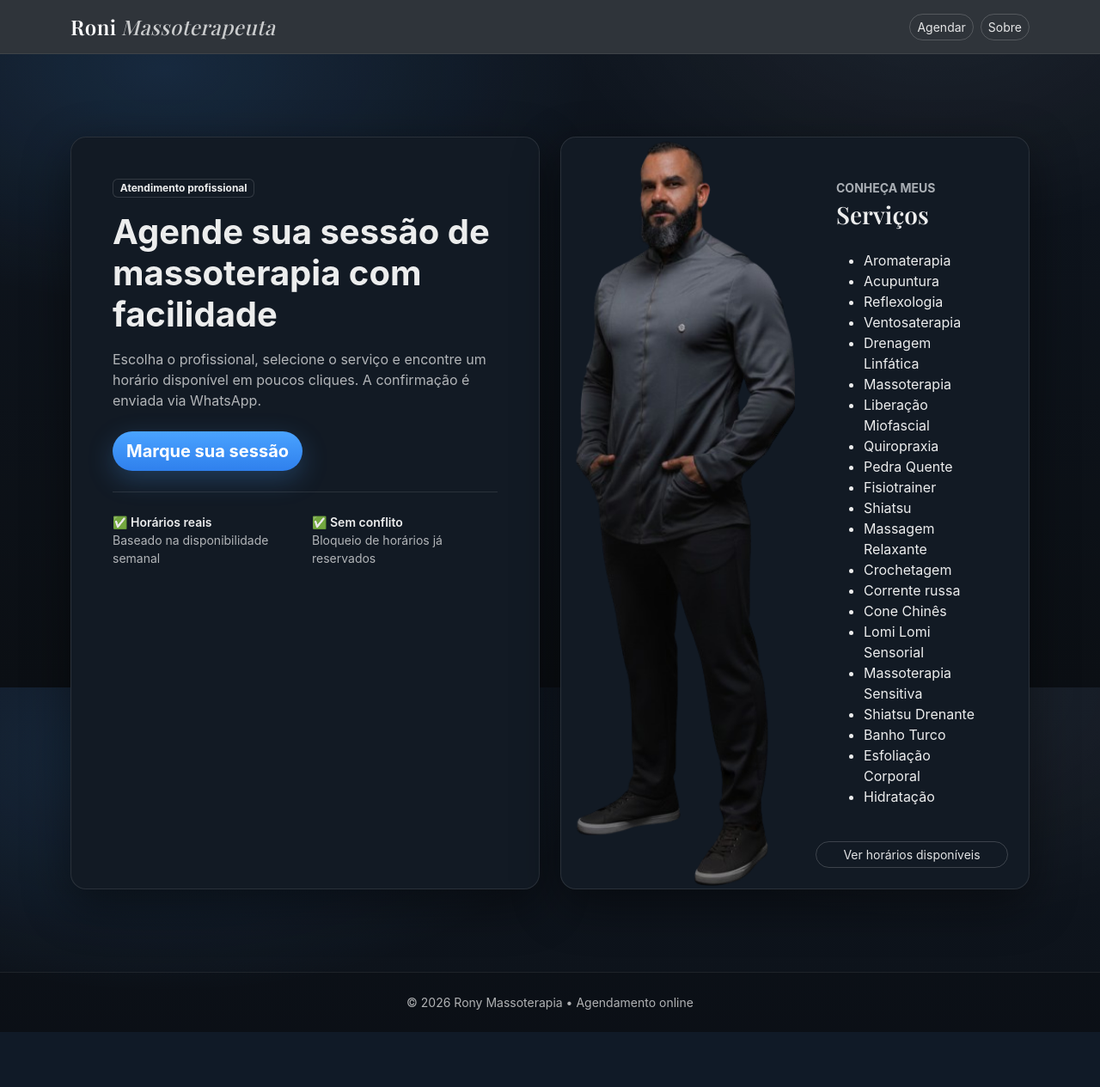
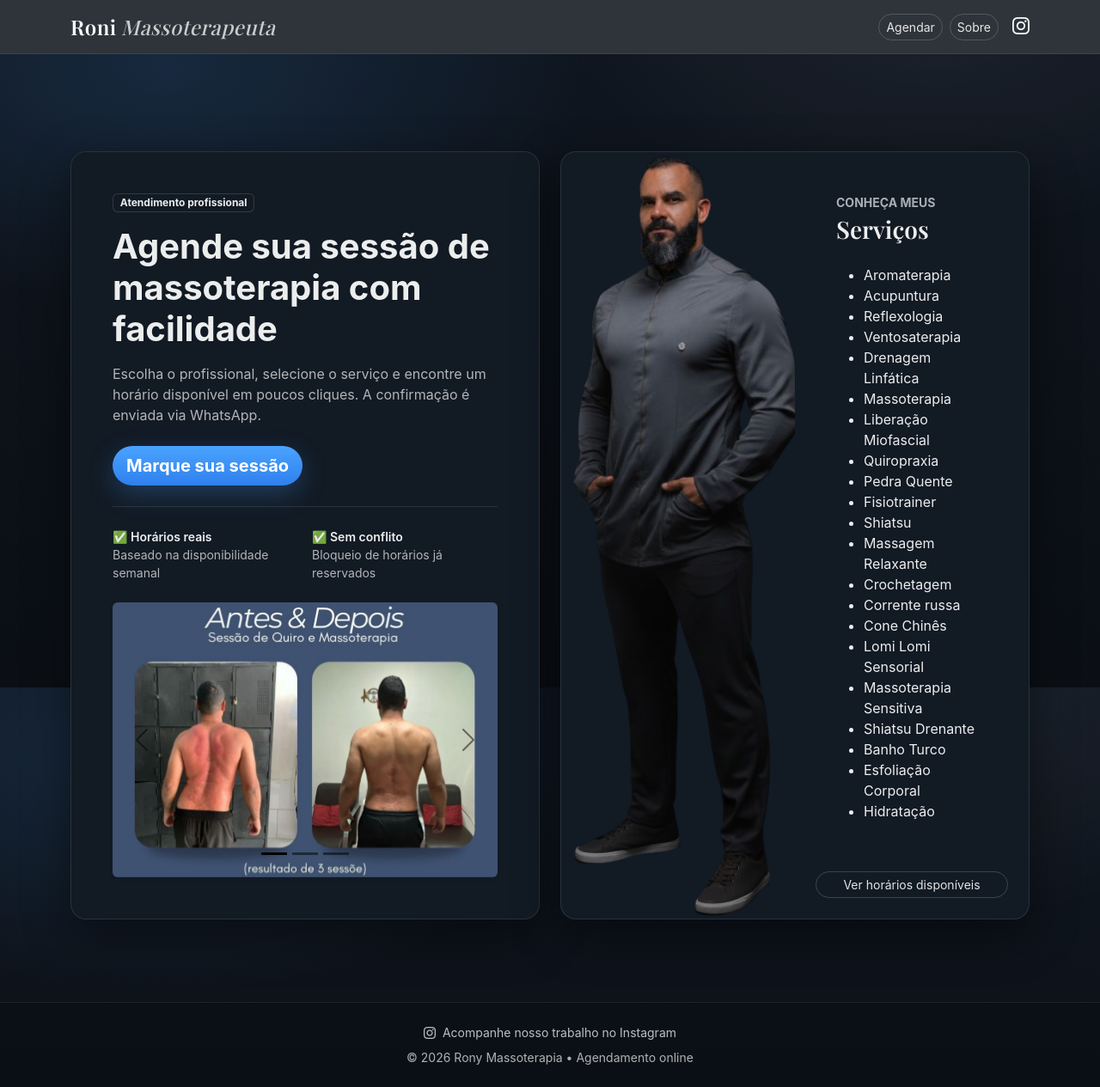
Before and after one commit to marcelinho1212/rony-massoterapia, a Django app: page / in a window 1280 px wide. Shown: the whole page at 86% size. Before the commit the page ends 1201 px from the top, so only its background shows below. Run offline with Django 5.2, Linux system fonts and the light colour scheme.

Commit message:
subindo atualizações da pagina home

```diff
--- a/core/static/css/theme.css
+++ b/core/static/css/theme.css
@@ -33,6 +33,7 @@ body{
   color: var(--rm-text);
   min-height: 100vh;
 
+
   background:
     radial-gradient(900px 500px at 15% 10%, rgba(74,163,255,.14), transparent 55%),
     radial-gradient(800px 500px at 85% 0%, rgba(255,255,255,.06), transparent 55%),
@@ -64,6 +65,7 @@ body{
 .rm-footer{
   border-top: 1px solid rgba(255,255,255,.08);
   background: rgba(0,0,0,.15);
+  flex-shrink: 0;
 }
 
 /* ===== Pills ===== */
--- a/core/templates/core/base.html
+++ b/core/templates/core/base.html
@@ -7,41 +7,48 @@
 
   <title>{% block title %}Agendamento{% endblock %} • Rony Massoterapeuta</title>
 
+  <!-- Ícone da aba -->
+  <link rel="icon" href="{% static 'core/img/favicon.png' %}" type="image/png">
+
   <!-- Bootstrap -->
   <link href="https://cdn.jsdelivr.net/npm/bootstrap@5.3.3/dist/css/bootstrap.min.css" rel="stylesheet">
+  <link rel="stylesheet" href="https://cdn.jsdelivr.net/npm/bootstrap-icons@1.11.3/font/bootstrap-icons.min.css">
 
   <!-- Fonte -->
   <link href="https://fonts.googleapis.com/css2?family=Playfair+Display:wght@500;600&display=swap" rel="stylesheet">
-  <link rel="preconnect" href="https://fonts.googleapis.com">
-  <link rel="preconnect" href="https://fonts.gstatic.com" crossorigin>
 
-
-  <!-- Theme (CSS) -->
+  <!-- Theme -->
   <link rel="stylesheet" href="{% static 'css/theme.css' %}">
 
   {% block extra_head %}{% endblock %}
 </head>
 
-<body class="rm-body">
-  <nav class="navbar navbar-expand-lg rm-navbar">
+<!-- 🔴 ALTERAÇÃO 1: body virou flex column -->
+<body class="rm-body" style="min-height:100vh; display:flex; flex-direction:column;">
+
+  <!-- Navbar -->
+  <nav class="navbar navbar-expand-lg rm-navbar fixed-top">
     <div class="container">
       <a class="navbar-brand rm-brand-text" href="{% url 'home' %}">
         Roni <span>Massoterapeuta</span>
       </a>
 
       <div class="d-flex gap-2">
-        <a class="btn btn-outline-light btn-sm rm-btn-pill" href="{% url 'choose_professional' %}">
-          Agendar
+        <a class="btn btn-outline-light btn-sm rm-btn-pill" href="{% url 'choose_professional' %}">Agendar</a>
+        <a class="btn btn-outline-secondary btn-sm btn-pill" href="{% url 'about' %}">Sobre</a>
+        <a href="https://www.instagram.com/ronimassoterapeuta/" target="_blank" rel="noopener noreferrer"
+           class="text-light fs-5 ms-2" title="Instagram">
+          <i class="bi bi-instagram"></i>
         </a>
-        {% if request.user.is_staff %}
-
-{% endif %}
-<a class="btn btn-outline-secondary btn-sm btn-pill" href="{% url 'about' %}">Sobre</a>
       </div>
     </div>
   </nav>
 
+  <!-- 🔴 ALTERAÇÃO 2: wrapper que empurra o footer -->
+  <div style="flex:1 0 auto; padding-top:80px;">
+
     <main class="container py-4 py-lg-5">
+
       {% if messages %}
         <div class="mb-3">
           {% for message in messages %}
@@ -51,14 +58,24 @@
       {% endif %}
 
       {% block content %}{% endblock %}
+
     </main>
+  </div>
 
+  <!-- Footer -->
   <footer class="rm-footer py-4">
     <div class="container text-center small rm-muted">
+      <div class="mb-2">
+        <a href="https://www.instagram.com/ronimassoterapeuta/" target="_blank" rel="noopener noreferrer"
+           class="text-decoration-none text-light opacity-75">
+          <i class="bi bi-instagram me-1"></i> Acompanhe nosso trabalho no Instagram
+        </a>
+      </div>
       © {% now "Y" %} Rony Massoterapia • Agendamento online
     </div>
   </footer>
 
+  <!-- Bootstrap JS -->
   <script src="https://cdn.jsdelivr.net/npm/bootstrap@5.3.3/dist/js/bootstrap.bundle.min.js"></script>
   {% block extra_js %}{% endblock %}
 </body>
--- a/core/templates/core/home.html
+++ b/core/templates/core/home.html
@@ -9,7 +9,8 @@
 
     <!-- COLUNA 1: Hero / Texto -->
     <div class="col-lg-6 order-1 order-lg-1">
-      <div class="card card-soft p-4 p-lg-5 h-100">
+  <div class="card card-soft p-4 p-lg-5 h-100 d-flex flex-column text-start">
+
     <span class="badge text-bg-light align-self-start mb-3">Atendimento profissional</span>
 
     <h1 class="display-6 fw-bold mb-3">
@@ -21,16 +22,15 @@
       A confirmação é enviada via WhatsApp.
     </p>
 
-        <div class="d-flex flex-column flex-sm-row gap-2">
+    <div class="d-flex flex-column flex-sm-row gap-2 align-self-start">
       <a href="{% url 'choose_professional' %}" class="btn btn-primary btn-lg btn-pill">
         Marque sua sessão
       </a>
-
     </div>
 
-        <hr class="my-4">
+    <hr class="my-4 w-100">
 
-        <div class="row g-3 small">
+    <div class="row g-3 small mb-4">
       <div class="col-12 col-sm-6">
         <div class="fw-semibold">✅ Horários reais</div>
         <div class="muted">Baseado na disponibilidade semanal</div>
@@ -40,8 +40,37 @@
         <div class="muted">Bloqueio de horários já reservados</div>
       </div>
     </div>
+
+    <div id="carrosselHero" class="carousel slide mt-auto" data-bs-ride="carousel">
+
+      <div class="carousel-indicators">
+        <button type="button" data-bs-target="#carrosselHero" data-bs-slide-to="0" class="active" aria-current="true" aria-label="Slide 1"></button>
+        <button type="button" data-bs-target="#carrosselHero" data-bs-slide-to="1" aria-label="Slide 2"></button>
+        <button type="button" data-bs-target="#carrosselHero" data-bs-slide-to="2" aria-label="Slide 3"></button>
+      </div>
+
+      <div class="carousel-inner rounded shadow-sm">
+        <div class="carousel-item active">
+          <img src="{% static 'core/img/carrossel1.jpeg' %}" class="d-block w-100 object-fit-cover" style="height: 320px;" alt="Sessão de massoterapia 1">
+        </div>
+        <div class="carousel-item">
+          <img src="{% static 'core/img/carrossel2.jpeg' %}" class="d-block w-100 object-fit-cover" style="height: 320px;" alt="Sessão de massoterapia 2">
+        </div>
+        <div class="carousel-item">
+          <img src="{% static 'core/img/carrossel3.jpeg' %}" class="d-block w-100 object-fit-cover" style="height: 320px;" alt="Sessão de massoterapia 3">
         </div>
       </div>
+
+      <button class="carousel-control-prev" type="button" data-bs-target="#carrosselHero" data-bs-slide="prev">
+        <span class="carousel-control-prev-icon" aria-hidden="true"></span>
+        <span class="visually-hidden">Anterior</span>
+      </button>
+      <button class="carousel-control-next" type="button" data-bs-target="#carrosselHero" data-bs-slide="next">
+        <span class="carousel-control-next-icon" aria-hidden="true"></span>
+        <span class="visually-hidden">Próximo</span>
+      </button>
+    </div>
+    </div> </div>
 
     <!-- COLUNA 2: Card Roni + Serviços -->
     <div class="col-lg-6 order-2 order-lg-2">
@@ -128,6 +157,3 @@
 </section>
 
 {% endblock %}
-
-
-<!--- alteração 24/02/26 - 17:25 -->
```
Also changed, not shown: core/static/core/img/carrossel1.jpeg (added), core/static/core/img/carrossel2.jpeg (added), core/static/core/img/carrossel3.jpeg (added), core/static/core/img/favicon.png (renamed from core/static/core/img/icone2.png), core/static/core/img/icone.png (added), core/static/core/img/instagram.png (added). Lines whose indentation alone changed are shown as unchanged.
